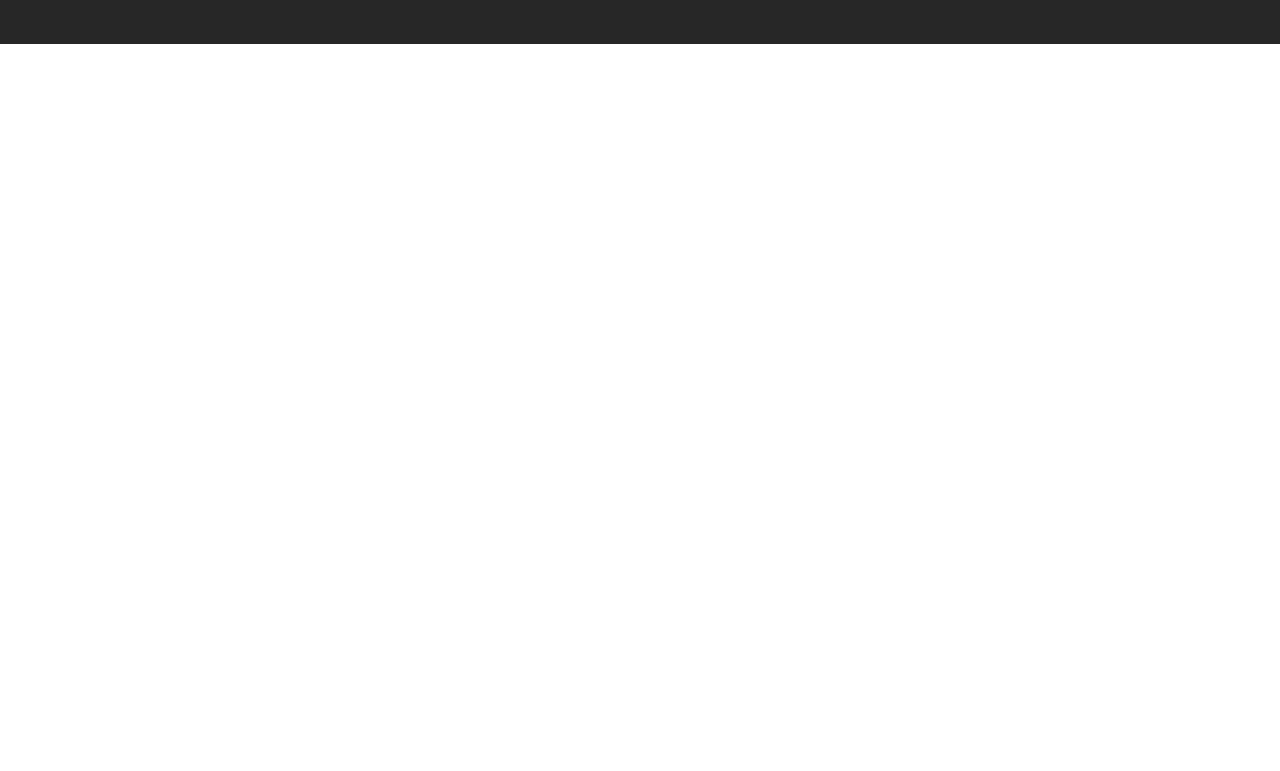
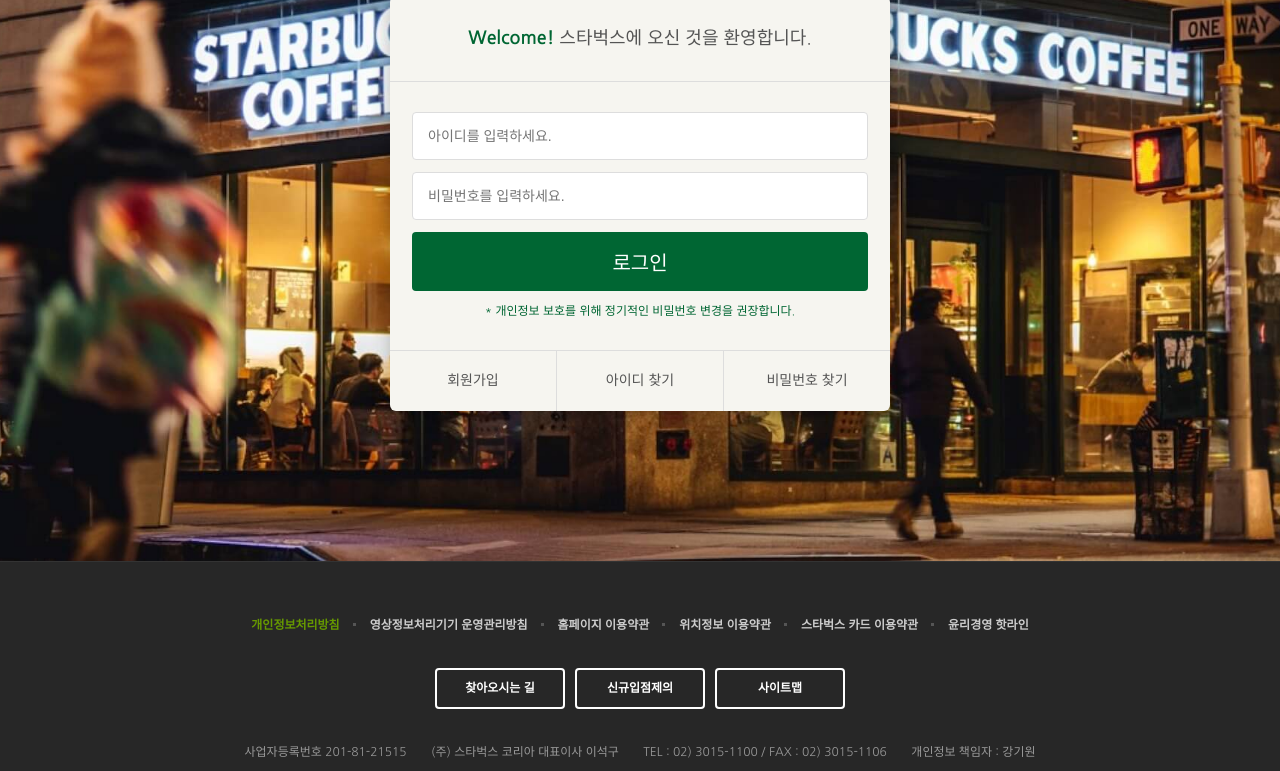
Before and after one commit to 82surf/starbucks-vanilla-app, a plain HTML site: page signin/index.html in a window 1280 px wide. Shown: the part 290-1061 px from the top of the page. Before the commit the page ends 800 px from the top, so only its background shows below. Drawn offline with nearby package versions, Linux system fonts and the light colour scheme.

Commit message:
Feat: 로그인 페이지 구현

```diff
--- /dev/null
+++ b/css/signin.css
@@ -0,0 +1,75 @@
+.signin {
+  margin-top: 120px;
+  padding: 100px 0 150px;
+  background-image: url("../images/signin_bg.jpg");
+  background-repeat: no-repeat;
+  background-position: center;
+  background-attachment: fixed;
+  background-size: cover;
+}
+.signin h1 {
+  color: #fff;
+  font-size: 30px;
+  font-weight: 700;
+  text-align: center;
+  margin-bottom: 24px;
+}
+.signin__card {
+  width: 500px;
+  margin: 0 auto;
+  border-radius: 6px;
+  background-color: #f6f5f0;
+  box-shadow: 2px 2px 20px rgba(0,0,0,.3);
+  color: #555;
+}
+.signin__card h2 {
+  padding: 30px;
+  font-size: 18px;
+  text-align: center;
+  border-bottom: 1px solid #ddd;
+}
+.signin__card h2 strong {
+  font-weight: 700;
+  color: #006633;
+}
+.signin__card form {
+  padding: 30px 22px;
+}
+.signin__card form input {
+  width: 100%;
+  margin-bottom: 12px;
+  padding: 15px;
+  border: 1px solid #ddd;
+  border-radius: 4px;
+  outline: none;
+  box-sizing: border-box;
+  font-size: 14px;
+}
+.signin__card form [type="submit"] {
+  background-color: #006633;
+  border: none;
+  color: #fff;
+  font-size: 20px;
+  cursor: pointer;
+}
+.signin__card form p {
+  font-size: 12px;
+  color: #006633;
+  text-align: center;
+}
+.signin__card .actions {
+  display: flex;
+  border-top: 1px solid #ddd;
+}
+.signin__card .actions a {
+  flex-grow: 1;
+  flex-basis: 0;
+  text-align: center;
+  padding: 20px;
+  color: #555;
+  font-size: 14px;
+  border-right: 1px solid #ddd;
+}
+.signin__card .actions a:last-child {
+  border-right: none;
+}
--- a/signin/index.html
+++ b/signin/index.html
@@ -35,6 +35,7 @@
 
   <!-- Local CSS -->
   <link rel="stylesheet" href="../css/common.css">
+  <link rel="stylesheet" href="../css/signin.css">
 
   <!-- Local JS -->
   <script defer src="../js/common.js"></script>
@@ -374,7 +375,25 @@
 
 
   <section class="signin">
-
+    <h1>로그인</h1>
+    <div class="signin__card">
+      <h2>
+        <strong>Welcome!</strong> 스타벅스에 오신 것을 환영합니다.
+      </h2>
+      <form>
+        <input type="text" placeholder="아이디를 입력하세요.">
+        <input type="password" placeholder="비밀번호를 입력하세요.">
+        <input type="submit" value="로그인">
+        <p>
+          * 개인정보 보호를 위해 정기적인 비밀번호 변경을 권장합니다.
+        </p>
+      </form>
+      <div class="actions">
+        <a href="javascriopt:void(0)">회원가입</a>
+        <a href="javascriopt:void(0)">아이디 찾기</a>
+        <a href="javascriopt:void(0)">비밀번호 찾기</a>
+      </div>
+    </div>
   </section>
 
 
```
